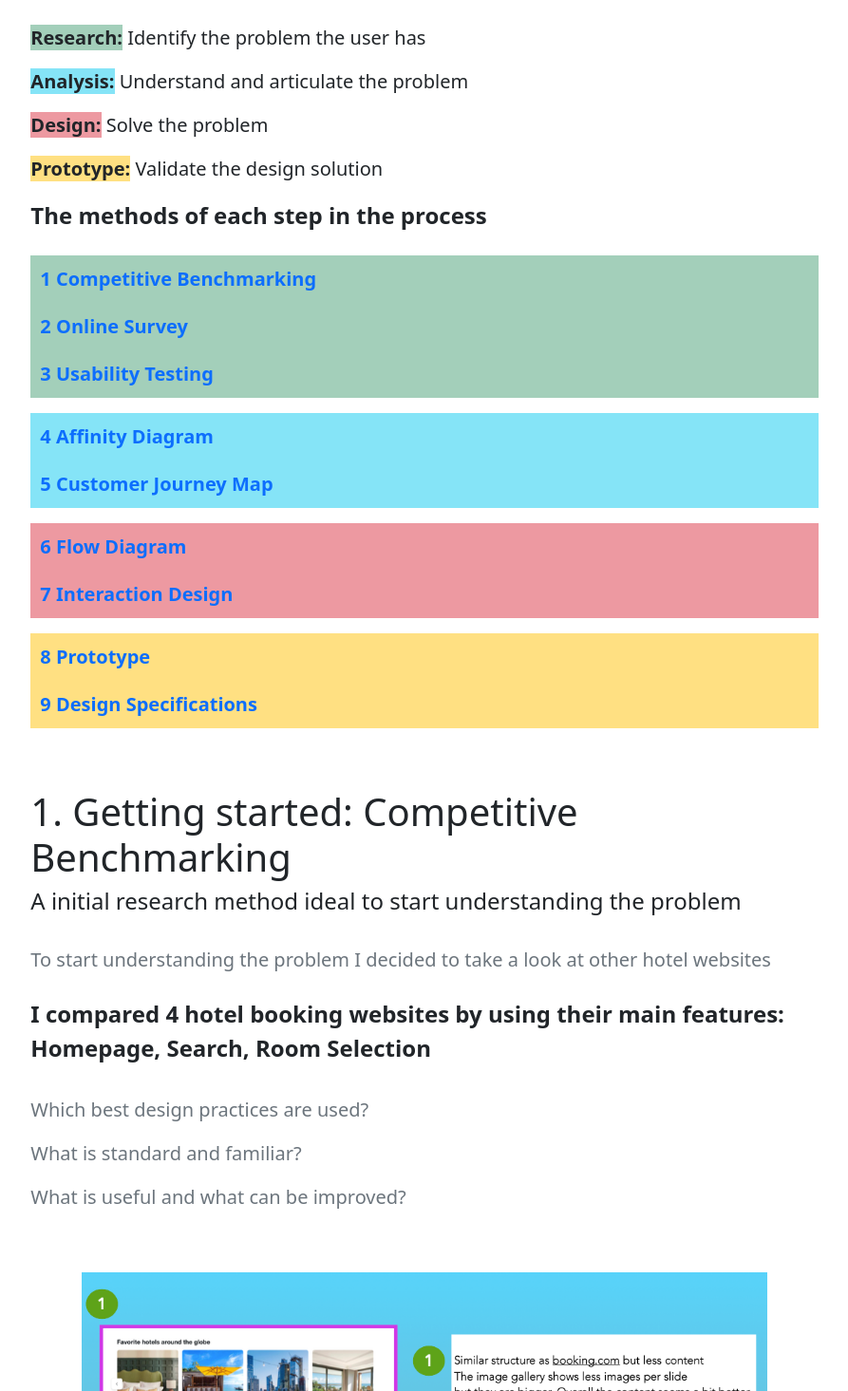
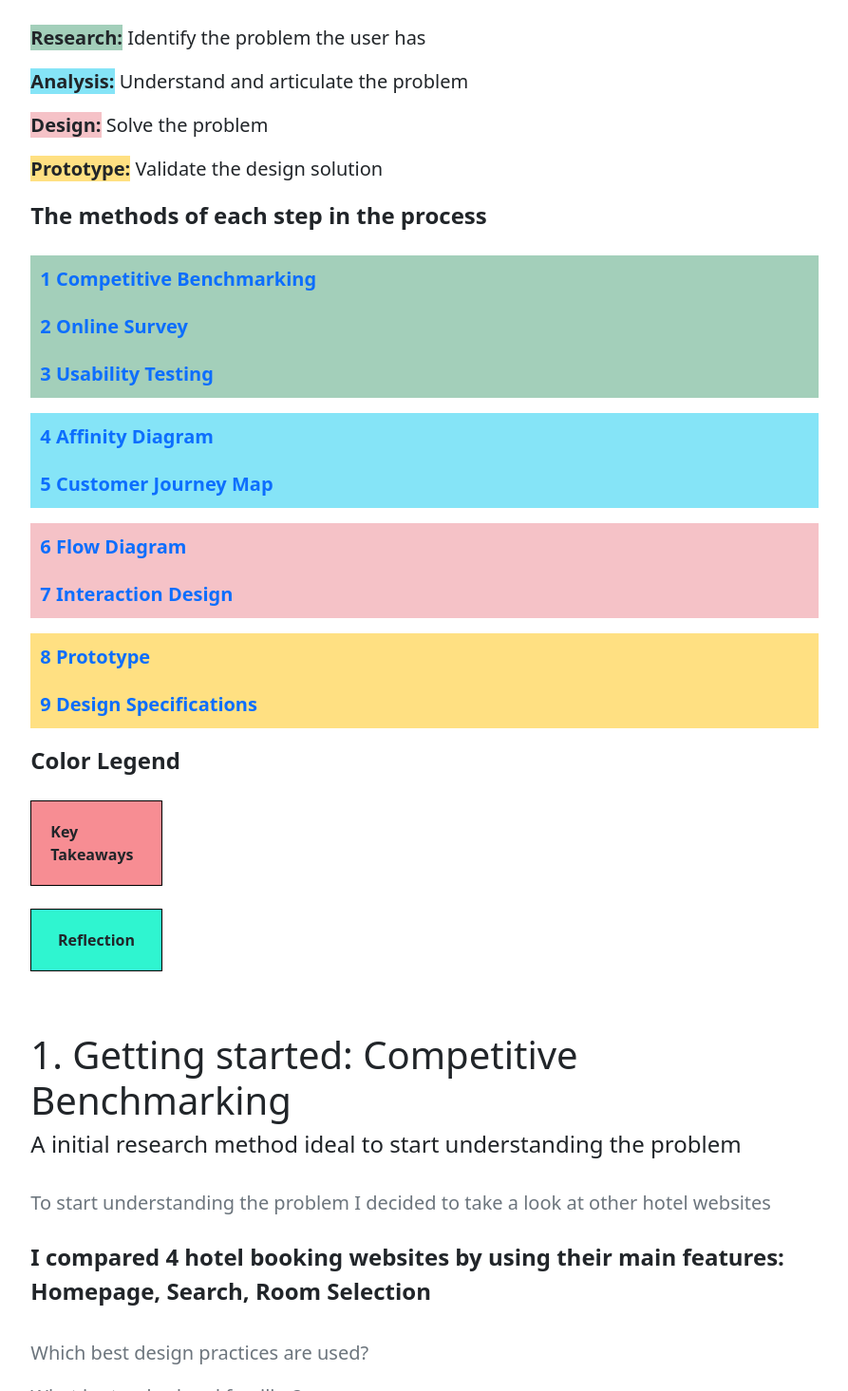
Before and after one commit to tina-pina/my_ux_portfolio, a Vue app: page /portfolio in a window 1280 px wide. Shown: the part 1365-2830 px from the top of the page at 95% size, without its empty margins (193-1086 px from the left). Built offline with nearby package versions, Linux system fonts and the light colour scheme.

Commit message:
Add color legend for keytakeaways, reflection

```diff
--- a/src/components/Beginning.vue
+++ b/src/components/Beginning.vue
@@ -41,7 +41,7 @@
       </div>
       <p class="lead"><span class="fw-bold bg-success" style="--bs-bg-opacity: .4;">Research:</span> Identify the problem the user has</p>
       <p class="lead"><span class="fw-bold bg-info" style="--bs-bg-opacity: .5;">Analysis:</span> Understand and articulate the problem	</p>
-      <p class="lead"><span class="fw-bold bg-danger" style="--bs-bg-opacity: .5;">Design:</span> Solve the problem</p>
+      <p class="lead"><span class="fw-bold bg-danger" style="--bs-bg-opacity: .3;">Design:</span> Solve the problem</p>
       <p class="lead"><span class="fw-bold bg-warning" style="--bs-bg-opacity: .5;">Prototype:</span> Validate the design solution</p>
       <div class="pb-4 fs-4 text fw-bold">
         The methods of each step in the process
@@ -56,13 +56,20 @@
         <li class="fw-bold bg-info" style="--bs-bg-opacity: .5;"><a href="#customer_journey_map">5 Customer Journey Map</a></li>
       </ul>
       <ul class="lead methods">
-        <li class="fw-bold bg-danger" style="--bs-bg-opacity: .5;"><a href="#flow_diagram">6 Flow Diagram</a></li>
-        <li class="fw-bold bg-danger" style="--bs-bg-opacity: .5;"><a href="#interaction_design">7 Interaction Design</a></li>
+        <li class="fw-bold bg-danger" style="--bs-bg-opacity: .3;"><a href="#flow_diagram">6 Flow Diagram</a></li>
+        <li class="fw-bold bg-danger" style="--bs-bg-opacity: .3;"><a href="#interaction_design">7 Interaction Design</a></li>
       </ul>
       <ul class="lead methods">
         <li class="fw-bold bg-warning" style="--bs-bg-opacity: .5;"><a href="#prototype">8 Prototype</a></li>
         <li class="fw-bold bg-warning" style="--bs-bg-opacity: .5;"><a href="#design_specifications">9 Design Specifications</a></li>
       </ul>
+      <div class="pb-4 fs-4 text fw-bold">
+        Color Legend
+      </div>
+      <div class="legend-container d-flex flex-column col-md-2">
+        <p class="fw-bold legend keytakeaways mb-4 d-flex justify-content-center"><span>Key Takeaways</span></p>
+        <p class="fw-bold legend reflection d-flex justify-content-center"><span>Reflection</span></p>
+      </div>
     </div>
   </div>
 </template>
--- a/src/components/Middle.vue
+++ b/src/components/Middle.vue
@@ -27,7 +27,7 @@
         Key Takeaways
     </div>
     <div class="col-md-8 text-center text-md-start">
-      <div class="keyfindings bg-info p-3 mb-4" style="--bs-bg-opacity: .30;">
+      <div class="keyfindings keytakeaways p-3 mb-4">
         <p class="lead">Avoid content overload and make experience “simple and clear” for the user.</p>
         <p class="lead">The whole booking process should be easy to navigate, such as having buttons that are easy to understand</p>
       </div>
@@ -47,7 +47,7 @@
       <p class="lead col-md-8 text-muted">51 Responses were collected</p>
     </div>
     <div class="row my-8 justify-content-center align-items-center">
-      <div class="lead col-md-5 bg-success p-3 text-start" style="--bs-bg-opacity: .20;">
+      <div class="lead col-md-5 reflection p-3 text-start">
         <div class="centerText">
           <p><strong>More than 60%</strong> of users say the website met their needs</p>
           <p><strong>27%</strong> say the website only “somewhat well” met their needs</p>
@@ -60,7 +60,7 @@
       <div class="fs-4 row my-8 mb-2 text fw-bold justify-content-center align-items-center">
         Key Takeaways
       </div>
-      <div class="col-md-8 text-center text-md-start bg-info p-3" style="--bs-bg-opacity: .30;">
+      <div class="col-md-8 keytakeaways text-center text-md-start p-3">
         <div class="centerText">
           <p class="lead"><strong>Easy booking, clear price & condition, individual search and filter are rated as most liked in the hotel booking experience</strong></p>
           <p class="lead"><strong>Avoiding  dark patterns, more transparency/honesty and more focus on key aspects are highest rated improvement suggestions</strong></p>
@@ -151,13 +151,16 @@
     </span>
   </div>
   <div class="row pt-4 justify-content-center align-items-center">
-      <div class="col-md-8 text-center text-md-start bg-success p-3" style="--bs-bg-opacity: .20;">
-        <p class="lead keyTakeaways"><strong>As the moderator I had to be careful to not share my opinion with the user but at the same time I needed to bring the user back to the task if necessary. </strong></p>
+      <div class="fs-4 row my-8 mt-4 mb-2 text fw-bold justify-content-center align-items-center">
+        Key Takeaways
+      </div>
+      <div class="col-md-8 text-center text-md-start keytakeaways p-3">
+        <p class="lead mb-0"><strong>As the moderator I had to be careful to not share my opinion with the user but at the same time I needed to bring the user back to the task if necessary. </strong></p>
       </div>
   </div>
   <div class="row pt-4 justify-content-center align-items-center">
-      <div class="col-md-8 text-center text-md-start bg-success p-3" style="--bs-bg-opacity: .20;">
-        <p class="lead keyTakeaways"><strong>Observing the user means not only to listen but also to observe what he does. And give attention to the things he does not say or do.</strong></p>
+      <div class="col-md-8 text-center text-md-start keytakeaways p-3">
+        <p class="lead mb-0"><strong>Observing the user means not only to listen but also to observe what he does. And give attention to the things he does not say or do.</strong></p>
       </div>
   </div>
   <div id="affinity_diagram" class="row my-8 pt-5 justify-content-center align-items-center">
@@ -220,13 +223,16 @@
       <button type="button" class="btn btn-light buttonStyle col-md-2"><a href="https://miro.com/app/board/uXjVO7XkEBE=/" target="_blank">View in miro</a></button>
     </div>
     <div class="row pt-5 justify-content-center align-items-center">
-      <div class="col-md-8 text-center text-md-start bg-success p-3" style="--bs-bg-opacity: .20;">
-        <p class="lead keyTakeaways"><strong>Some things could be improved, such as dividing some of the groups into more specific subgroups and finding more relations between them.</strong></p>
+      <div class="col-md-8 text-center text-md-start reflection p-3">
+        <p class="lead mb-0"><strong>Some things could be improved, such as dividing some of the groups into more specific subgroups and finding more relations between them.</strong></p>
       </div>
     </div>
     <div class="row pt-4 justify-content-center align-items-center">
-      <div class="col-md-8 text-center text-md-start bg-success p-3" style="--bs-bg-opacity: .20;">
-        <p class="lead keyTakeaways"><strong>This step allowed me to see key aspects of the user's hotel booking experience. It helped me to identify problems the user has in one specific context and their impact on the user's flows through the website.</strong></p>
+      <div class="fs-4 row my-8 mt-4 mb-2 text fw-bold justify-content-center align-items-center">
+        Key Takeaways
+      </div>
+      <div class="col-md-8 text-center text-md-start keytakeaways p-3">
+        <p class="lead mb-0"><strong>This step allowed me to see key aspects of the user's hotel booking experience. It helped me to identify problems the user has in one specific context and their impact on the user's flows through the website.</strong></p>
       </div>
     </div>
   </div>
@@ -238,7 +244,10 @@
       This step is based on previous patterns in analyzing research data, especially the Affinity diagram.
     </div>
     <div class="row pt-4 justify-content-center align-items-center">
-      <div class="col-md-7 text-center text-md-start bg-success p-3" style="--bs-bg-opacity: .20;">
+      <div class="fs-4 row my-8 mt-4 mb-2 text fw-bold justify-content-center align-items-center">
+        Key Takeaways
+      </div>
+      <div class="col-md-8 text-center text-md-start keytakeaways p-3">
         <div class="centerText">
           <p class="lead keyTakeaways"><strong>The customer journey map helped me to focus even more on the important aspects of the users experience by visualizing his journey and focusing again on user goals, behaviors and context.</strong></p>
         </div>
@@ -310,9 +319,9 @@
       Key Takeaways
     </div>
     <div class="row pt-4 justify-content-center align-items-center">
-      <div class="col-md-8 text-center text-md-start bg-info p-3" style="--bs-bg-opacity: .30;">
-        <p class="lead keyTakeaways"><strong>UX Design is an iteration, so it can always be improved at a later point.</strong></p>
-        <p class="lead  keyTakeaways my-4 col-md-8">It’s best practice to start with the most common flow a user might have. Once he starts entering the webpage until he finished his task. This helps to start the design process with the key aspects in mind.</p>
+      <div class="col-md-8 text-center text-md-start keytakeaways p-3">
+        <p class="lead mb-0"><strong>UX Design is an iteration, so it can always be improved at a later point.</strong></p>
+        <p class="lead my-4 col-md-8 mb-0">It’s best practice to start with the most common flow a user might have. Once he starts entering the webpage until he finished his task. This helps to start the design process with the key aspects in mind.</p>
       </div>
     </div>
   </div>
@@ -352,9 +361,9 @@
     </div>
   </div>
   <div class="row pt-4 justify-content-center align-items-center">
-      <div class="col-md-8 mt-4 text-center text-md-start bg-success p-3" style="--bs-bg-opacity: .20;">
-        <ul class="keyTakeaways fs-5">
-          <li>
+      <div class="col-md-8 mt-4 text-center text-md-start reflection">
+        <ul class="fs-5">
+          <li class="pt-2">
             I conveyed everything into sketches I had learned so far in my research.
           </li>
           <li class="pt-2">
@@ -389,10 +398,13 @@
     </div>
   </div>
   <div class="row my-8 pt-2 justify-content-center align-items-center">
+    <div class="fs-4 row my-8 mb-2 mt-5 text fw-bold justify-content-center align-items-center">
+        Key Takeaways
+    </div>
     <div class="col-md-8 text-center text-md-start">
-        <p class="lead my-4">
+        <p class="lead keytakeaways my-4 p-3">
           I finished the first iteration of the prototype and tested it again. One main problem for the user was that it was not obvious on the Hotel Page how to continue the booking process: “But I can’t continue here right?”.        </p>
-        <p class="lead my-4">
+        <p class="lead my-4 keytakeaways p-3">
           Also the user was missing the free cancellation info at this point, which I also included in the next design iteration.
         </p>
     </div>
@@ -440,8 +452,8 @@
     Final Takeaways
   </div>
   <div class="row py-4 pb-5 justify-content-center align-items-center">
-      <div class="col-md-8 text-center text-md-start bg-info p-3" style="--bs-bg-opacity: .30;">
-        <p class="lead keyTakeaways"><strong>In short: UX is a process, that means there is always room for improvements. After conducting some research a lot of data had been collected. This might seem intimidating in the beginning. But its important to trust the process and be open for (design) changes, to be able to develop a great product</strong></p>
+      <div class="col-md-8 text-center text-md-start keytakeaways p-3">
+        <p class="lead mb-0"><strong>In short: UX is a process, that means there is always room for improvements. After conducting some research a lot of data had been collected. This might seem intimidating in the beginning. But its important to trust the process and be open for (design) changes, to be able to develop a great product</strong></p>
       </div>
   </div>
 </template>
--- a/src/scss/main.scss
+++ b/src/scss/main.scss
@@ -103,6 +103,19 @@
         text-decoration: none;
         display: block;
     }
+}
+
+.fw-bold.legend {
+    border: 1px solid black;
+    padding: 20px;
+}
+
+.keytakeaways {
+    background-color: #F78D93;
+}
+
+.reflection {
+    background-color: #2FF5D0;
 }
 
 .avatar {
@@ -358,10 +371,6 @@
     }
 }
 
-.lead.keyTakeaways {
-    margin-bottom: 0;
-}
-
 .userFlowSketch, .userFlowFigma {
     .col-md-6 {
         padding: 0;
```
